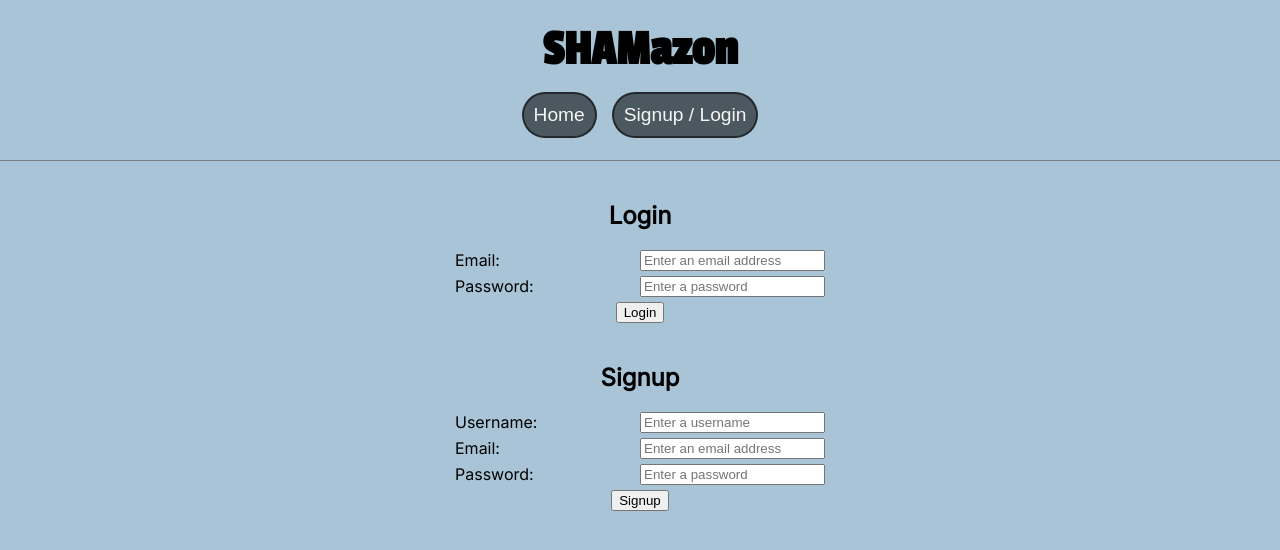
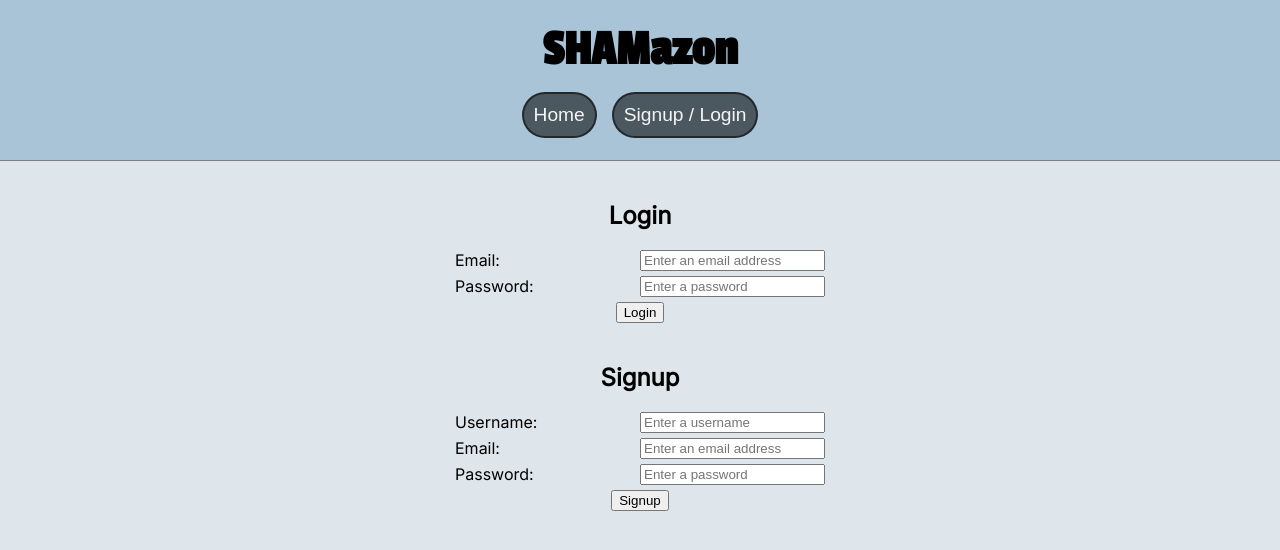
Before and after one commit to Mutotu/SHAMazon--frontend, a React (Create React App) app in the folder project-frontend/: page /login in a window 1280 px wide. Shown: the top 550 px of the page. Built offline with nearby package versions, Linux system fonts and the light colour scheme.

Commit message:
Updated CSS for SingleOrderPage and entire app's body.

```diff
--- a/project-frontend/src/App.css
+++ b/project-frontend/src/App.css
@@ -1,5 +1,5 @@
 body {
-  background-color: rgb(168, 196, 214);
+  background-color: rgb(222, 230, 235);
 }
 
 .App {
@@ -20,10 +20,9 @@ ul {
 }
 
 li {
-  width: 8rem;
+  width: 15rem;
   height: auto;
   padding: 10px;
   text-decoration: underline;
-  font-family: Arial, Helvetica, sans-serif;
   font-size: larger;
 }
--- a/project-frontend/src/pages/cssFiles/SingleOrderPage.css
+++ b/project-frontend/src/pages/cssFiles/SingleOrderPage.css
@@ -1,6 +1,7 @@
 .card {
   border-radius: 20px;
   background-color: rgb(163, 163, 238);
+  padding: 10px;
 
   display: flex;
   flex-direction: column;
```
